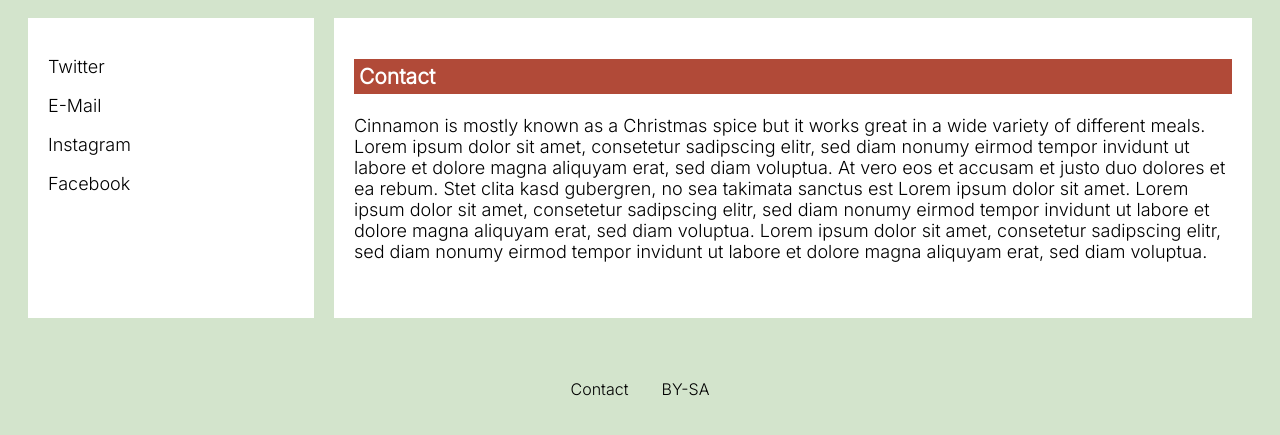
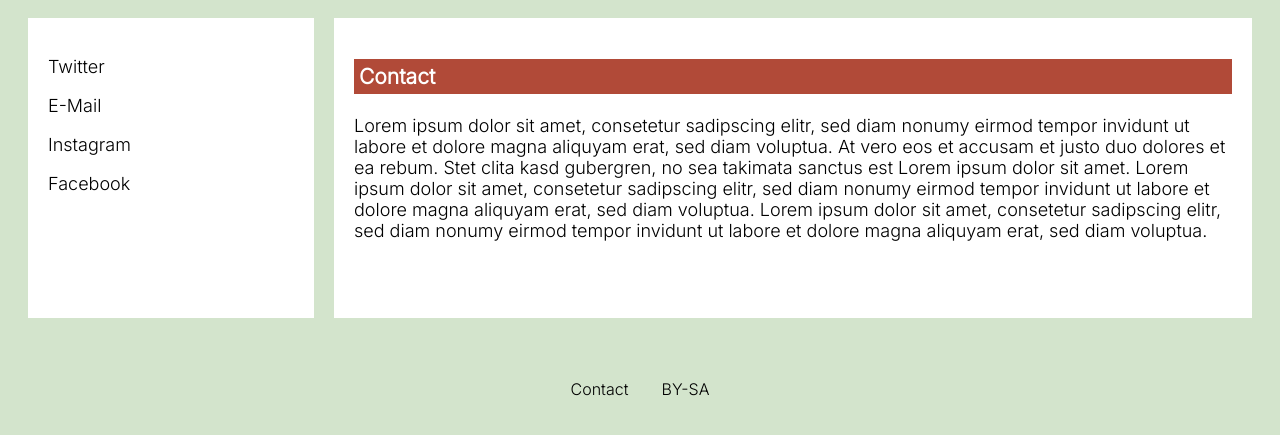
Before and after one commit to hannachrist/hannachrist.github.io, a website built with Parcel: page contact.html in a window 1280 px wide. Shown: the part 219-654 px from the top of the page. Built offline with nearby package versions, Linux system fonts and the light colour scheme.

Commit message:
change 1st line text in contact

```diff
--- a/contact.html
+++ b/contact.html
@@ -42,9 +42,6 @@
         <div class="card">
           <h3>Contact</h3>
           <p>
-            Cinnamon is mostly known as a Christmas spice but it works great in
-            a wide variety of different meals.
-            <br />
             Lorem ipsum dolor sit amet, consetetur sadipscing elitr, sed diam
             nonumy eirmod tempor invidunt ut labore et dolore magna aliquyam
             erat, sed diam voluptua. At vero eos et accusam et justo duo dolores
```
